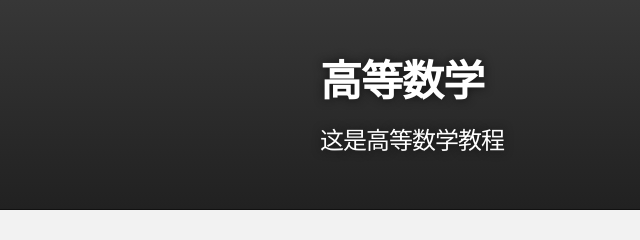
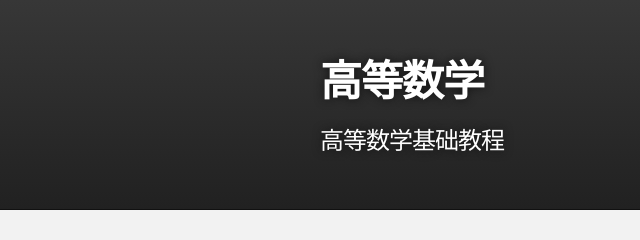
Before and after one commit to xiebaochun/advanced_math, a plain HTML site: page index.html in a window 1280 px wide. Shown: the top 240 px of the page, 0-640 px from the left. Drawn offline with Linux system fonts and the light colour scheme.

Commit message:
Update index.html

```diff
--- a/index.html
+++ b/index.html
@@ -18,7 +18,7 @@
         <header class="inner">
 
           <h1 id="project_title">高等数学</h1>
-          <h2 id="project_tagline">这是高等数学教程 </h2>
+          <h2 id="project_tagline">高等数学基础教程 </h2>
 
         </header>
     </div>
```
